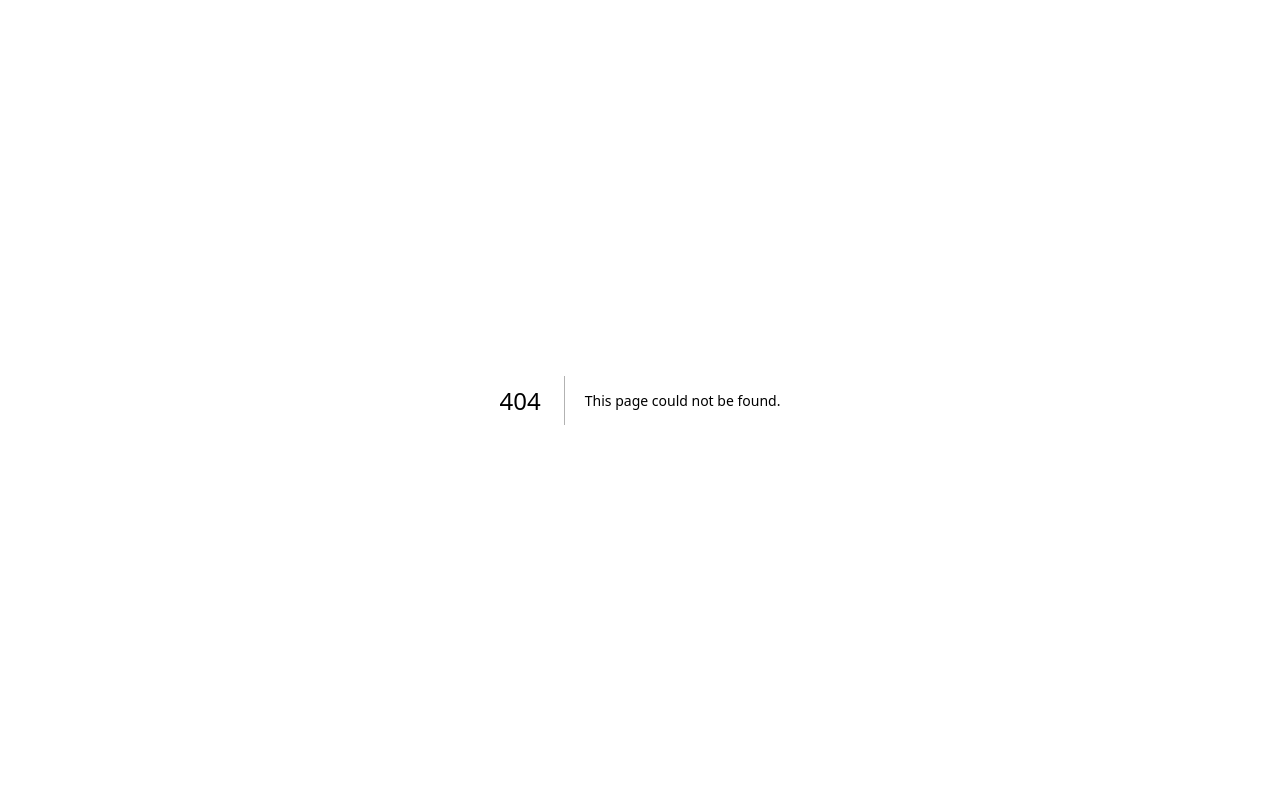
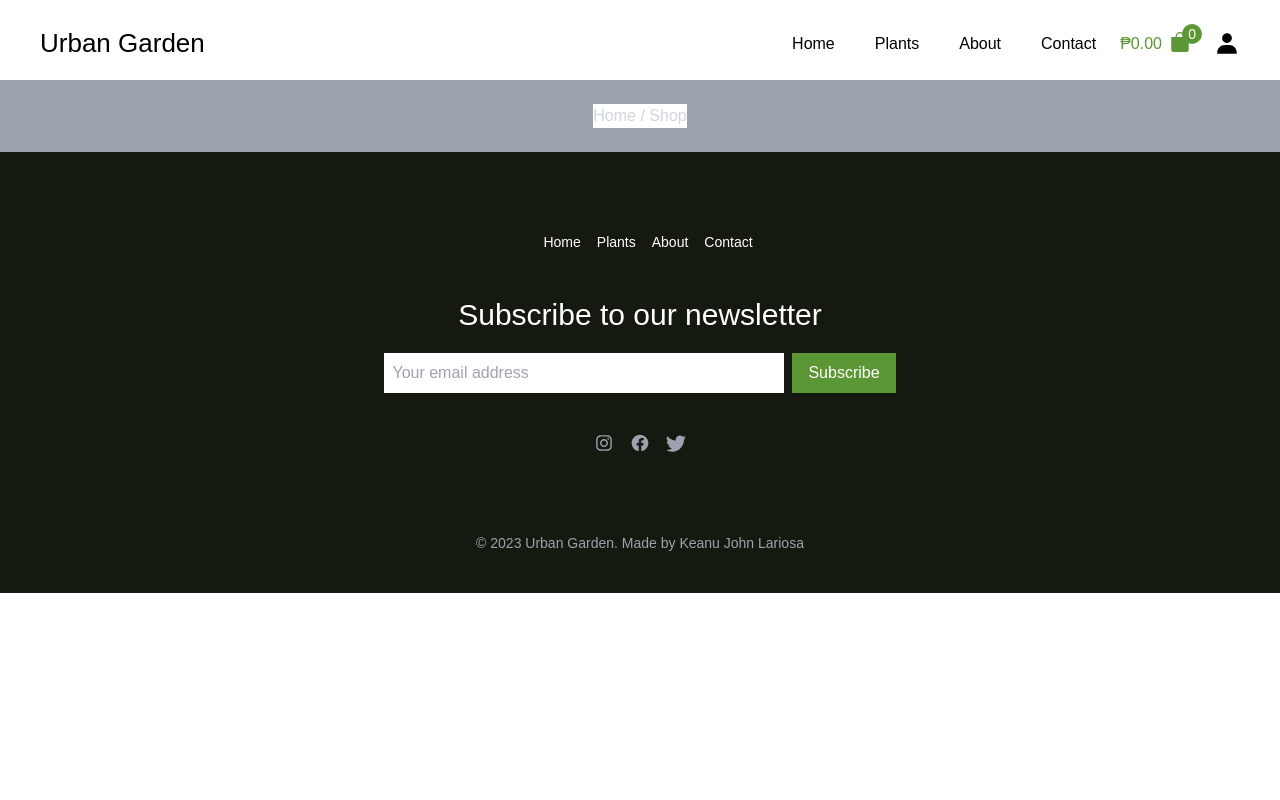
Before and after one commit to crazycart143/urban-garden, a Next.js app: page /shop in a window 1280 px wide. Before the commit this address had no page. Shown: the top 800 px of the page. Built offline with nearby package versions, Linux system fonts and the light colour scheme; a web font is replaced by a local one.

Commit message:
added shop page

```diff
--- /dev/null
+++ b/app/shop/page.tsx
@@ -0,0 +1,15 @@
+import React from "react";
+
+const page = () => {
+  return (
+    <section className="bg-gray-400 w-full h-full flex justify-center items-center py-6 px-6">
+      <div className="bg-white">
+        <span className="flex justify-start items-start text-gray-300">
+          Home / Shop
+        </span>
+      </div>
+    </section>
+  );
+};
+
+export default page;
--- a/components/Navbar.tsx
+++ b/components/Navbar.tsx
@@ -6,36 +6,68 @@ import { useState } from "react";
 import { navLinks } from "@/constants";
 import { BsFillBagFill } from "react-icons/bs";
 import { BiSolidUser } from "react-icons/bi";
+import Link from "next/link";
+import { usePathname } from "next/navigation";
 
 const Navbar = () => {
   const [isOpen, setIsOpen] = useState(false);
+  const pathname = usePathname();
 
   return (
-    <nav className="absolute top-0 left-0 right-0 z-10 bg-transparent max-width">
-      <div className="grid w-full h-[50px] grid-cols-3 lg:grid-cols-2 px-6 md:px-10 py-6 text-white">
+    <nav
+      className={`${
+        pathname === "/shop" ? "flex h-[80px]" : "absolute "
+      } top-0 left-0 right-0 z-10 bg-transparent max-width`}
+    >
+      <div className="grid w-full h-[50px] grid-cols-3 lg:grid-cols-2 px-6 md:px-10 py-6 ">
         <div className="lg:hidden">
           <HamburgerMenu setIsOpen={setIsOpen} isOpen={isOpen} />
         </div>
-        <div className="flex items-center justify-center text-[20px] md:text-[26px] lg:justify-start">
+        <div
+          className={`${
+            pathname === "/shop" ? "text-black" : "text-white"
+          } flex items-center justify-center text-[20px] md:text-[26px] lg:justify-start `}
+        >
           <h1>Urban Garden</h1>
         </div>
         <div className="flex items-center justify-end text-[16px] gap-x-6">
           {navLinks.map((link, index) => (
-            <a
+            <Link
               key={index}
               href={link.src}
-              className="ml-4 text-[16px] hidden lg:flex"
+              className={`${
+                pathname === "/shop" ? "text-black" : "text-white"
+              } ml-4 text-[16px] hidden lg:flex`}
             >
               {link.title}
-            </a>
+            </Link>
           ))}
-          <a href="/" className="flex gap-x-2">
+          <Link
+            href="/"
+            className={`flex gap-x-2 ${
+              pathname === "/shop" ? "text-[#5C9735]" : "text-white"
+            }`}
+          >
             ₱0.00
-            <BsFillBagFill size={20} />
-          </a>
-          <a href="/" className="hidden lg:flex">
+            <div className="relative">
+              <BsFillBagFill size={20} />
+              <span
+                className={`${
+                  pathname === "/shop" ? "bg-[#5C9735] text-white" : "bg-white"
+                } absolute -top-2 -right-[12px] text-black rounded-full text-sm px-[6px]`}
+              >
+                0
+              </span>
+            </div>
+          </Link>
+          <Link
+            href="/"
+            className={`${
+              pathname === "/shop" ? "text-black" : "text-white"
+            } hidden lg:flex`}
+          >
             <BiSolidUser size={26} />
-          </a>
+          </Link>
         </div>
       </div>
     </nav>
--- a/components/Services.tsx
+++ b/components/Services.tsx
@@ -2,6 +2,7 @@ import React from "react";
 import { AiFillLock } from "react-icons/ai";
 import { LuPackage2 } from "react-icons/lu";
 import { FaHandHoldingHeart } from "react-icons/fa";
+
 const Services = () => {
   return (
     <div className="flex flex-col items-center justify-center px-10 pb-10 sm:flex-row gap-x-6 ">
--- a/constants/index.ts
+++ b/constants/index.ts
@@ -1,11 +1,11 @@
 export const navLinks = [
   {
     title: "Home",
-    src: "",
+    src: "/",
   },
   {
     title: "Plants",
-    src: "",
+    src: "/shop",
   },
   {
     title: "About",
```
